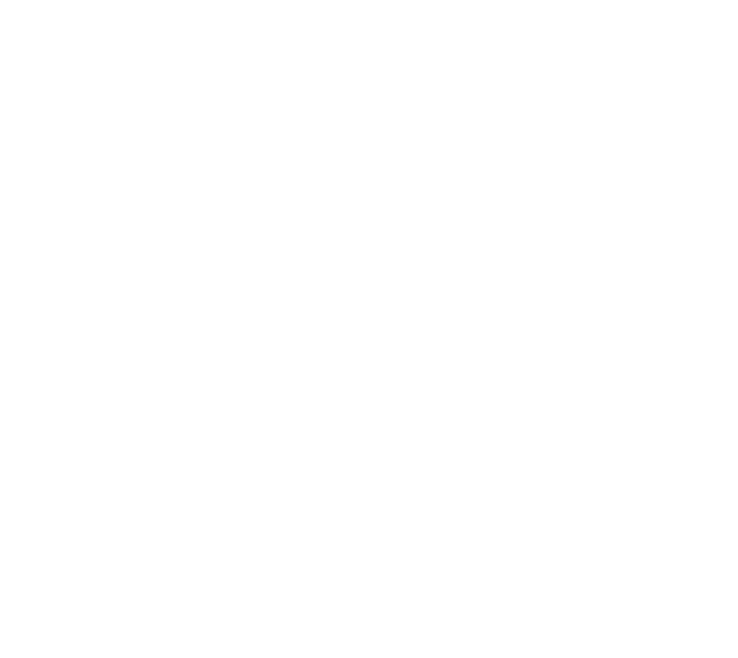
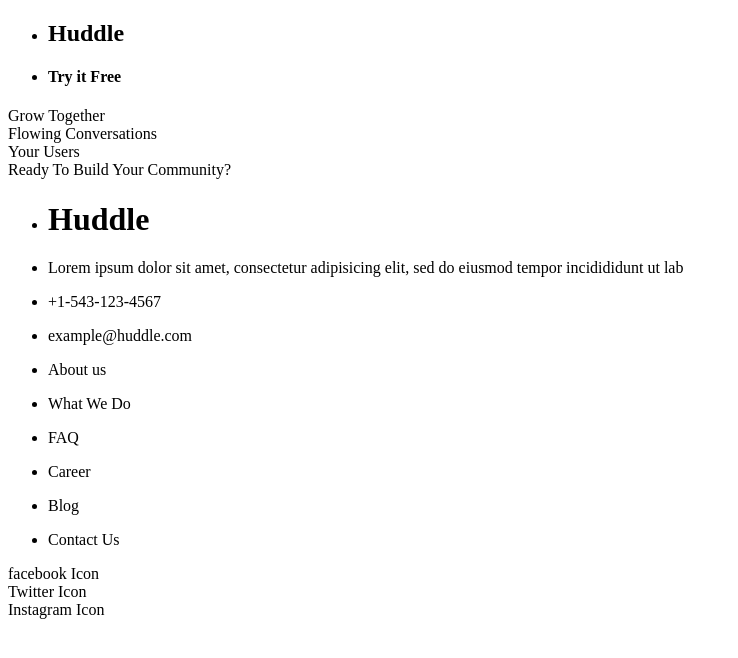
Before and after one commit to pseboyeng/ZURI-Responsiveness-and-Media-Queries-2, a plain HTML site: page index.html in a window 1280 px wide. Shown: the whole page, without its empty margins (0-738 px from the left). Drawn offline with Linux system fonts and the light colour scheme.

Commit message:
added assets

```diff
--- a/index.html
+++ b/index.html
@@ -8,8 +8,52 @@
     <title>Responsiveness and Media Queries</title>
 </head>
 <body>
-    <header></header>
-    <main></main>
-    <footer></footer>
+    <header>
+        <nav>
+            <ul>
+                <li>
+                    <h1>Huddle</h1>
+                </li>
+                <li>
+                    <h4>Try it Free</h4>
+                </li>
+            </ul>
+        </nav>
+    </header>
+    <main>
+        <div>Grow Together</div>
+        <div>Flowing Conversations</div>
+        <div>Your Users</div>
+    </main>
+    <div>Ready To Build Your Community?</div>
+    <footer>
+        <div>
+            <ul>
+                <li><h1>Huddle</h1></li>
+                <li><p>Lorem ipsum dolor sit amet, consectetur adipisicing elit, sed do eiusmod tempor incidididunt ut lab</p></li>
+                <li><p>+1-543-123-4567</p></li>
+                <li><p>example@huddle.com</p></li>
+            </ul>
+        </div>
+        <div>
+            <ul>
+                <li><p>About us</p></li>
+                <li><p>What We Do</p></li>
+                <li><p>FAQ</p></li>
+            </ul>
+        </div>
+        <div>
+            <ul>
+                <li><p>Career</p></li>
+                <li><p>Blog</p></li>
+                <li><p>Contact Us</p></li>
+            </ul>
+        </div>
+        <div>
+            <div>facebook Icon</div>
+            <div>Twitter Icon</div>
+            <div>Instagram Icon</div>
+        </div>
+    </footer>
 </body>
 </html>
```
Also changed, not shown: design/active-states.jpg (added), design/desktop-design.jpg (added), design/desktop-preview.jpg (added), design/mobile-design.jpg (added), images/bg-hero-desktop.svg (added), images/bg-hero-mobile.svg (added), images/favicon-32x32.png (added), images/icon-email.svg (added), images/icon-location.svg (added), images/icon-phone.svg (added), images/illustration-flowing-conversation.svg (added), images/illustration-grow-together.svg (added), images/illustration-mockups.svg (added), images/illustration-your-users.svg (added), 1 more files.
